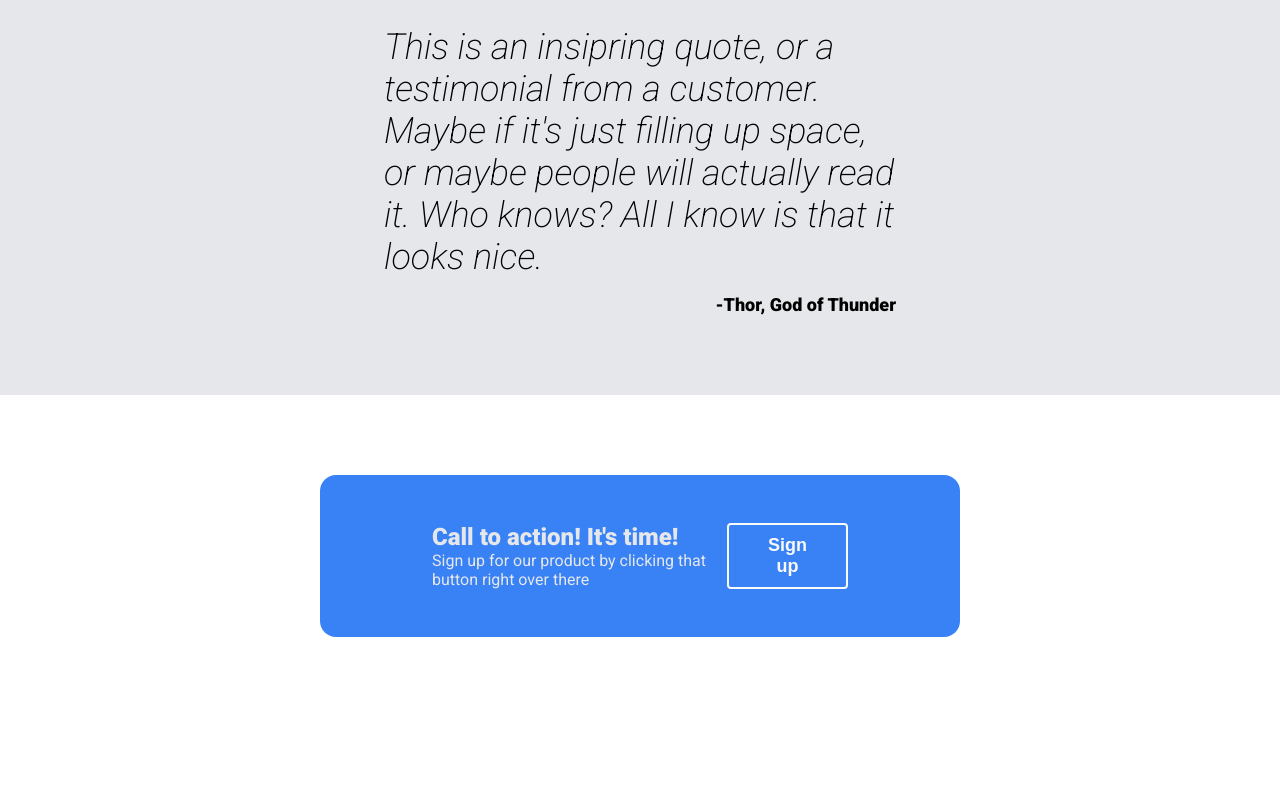
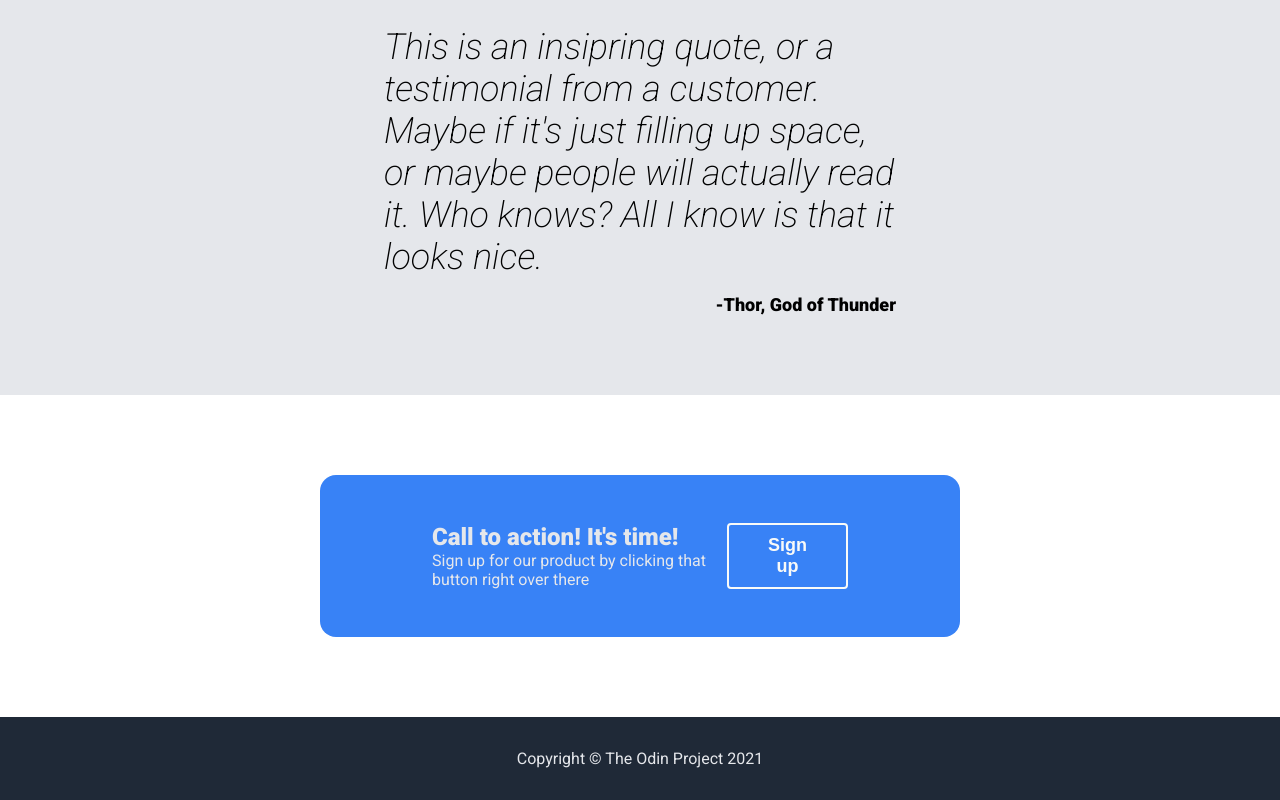
Before and after one commit to emiliano-chp-dev/odin-landing-page, a plain HTML site: page index.html in a window 1280 px wide. Shown: the part 947-1747 px from the top of the page. Before the commit the page ends 1664 px from the top, so only its background shows below. Drawn offline with Linux system fonts and the light colour scheme.

Commit message:
Create and style footer

```diff
--- a/index.html
+++ b/index.html
@@ -70,6 +70,10 @@
             <button class="button button-call-to-action">Sign up</button>
         </div>
     </section>
+
+    <footer>
+        Copyright &copy; The Odin Project 2021
+    </footer>
 </body>
 
 </html>
--- a/style.css
+++ b/style.css
@@ -155,3 +155,11 @@ button {
 .button-call-to-action {
     border: 2px solid #f9faf8;
 }
+
+/* Style footer */
+footer {
+    padding: 2em;
+    text-align: center;
+    background-color: #1f2937;
+    color: #e5e7eb;
+}
```
